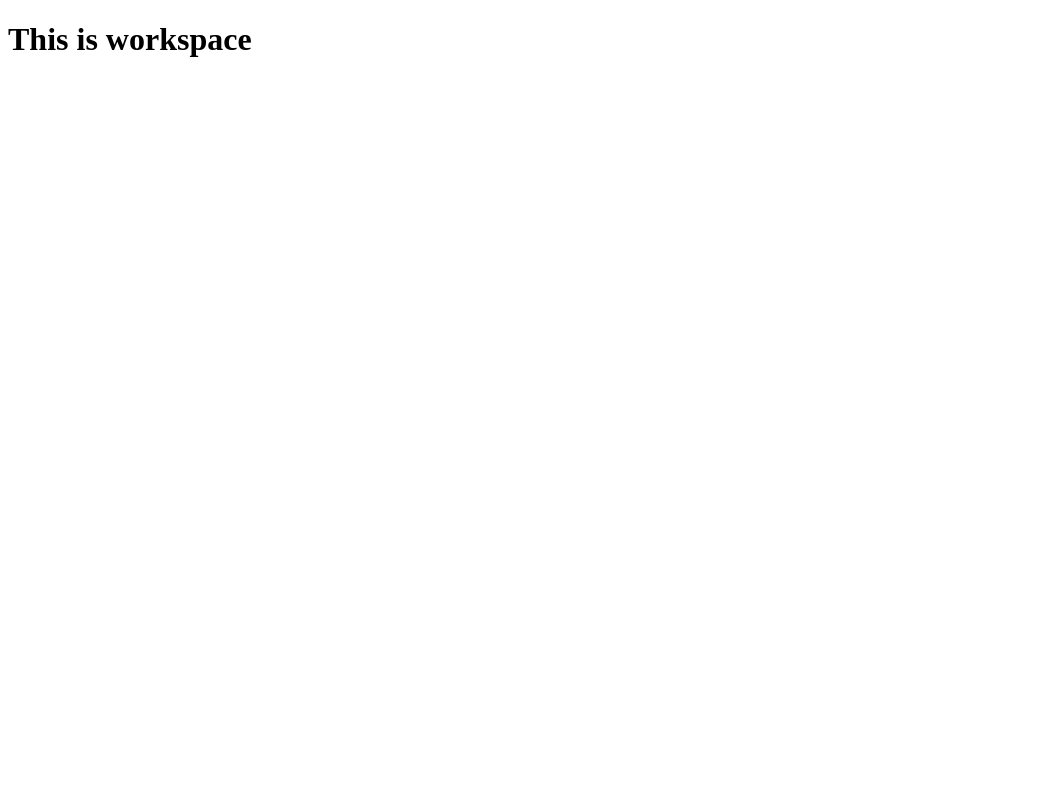
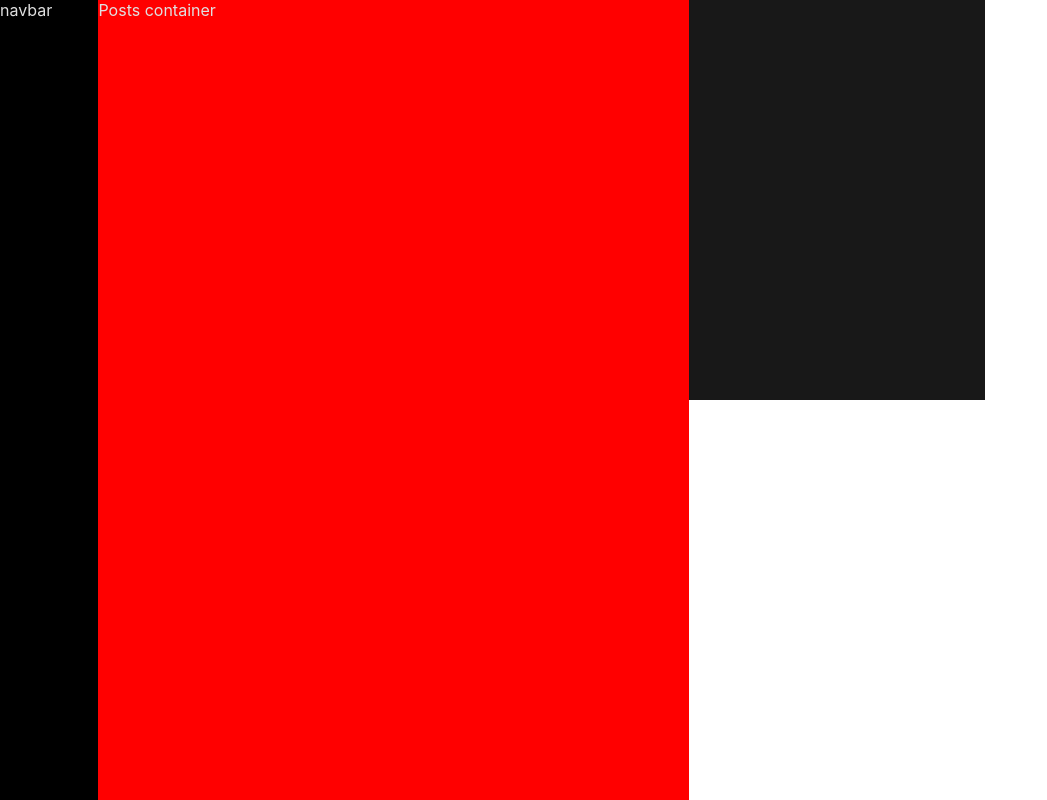
Before and after one commit to aatje-sy/Wasl, a React (Vite) app: page / in a window 1280 px wide. Shown: the whole page, without its empty margins (0-1047 px from the left). Built offline with nearby package versions, Linux system fonts and the light colour scheme.

Commit message:
Page Structure CSS structure CSS Variables defined

```diff
--- a/src/App.jsx
+++ b/src/App.jsx
@@ -1,11 +1,24 @@
+//import { db } from './firebase';
+//import { Routes, Route } from "react-router-dom";
+import './styling/styling.css'
 
-//import { Routes, Route } from "react-router-dom";
+function app() {
+    return (
+        <>
+            <main>
+                <div className={"Nav-bar"}>
+                    navbar
+                </div>
+                <div className={"Posts-container"}>
+                    Posts container
+                </div>
+                <div className="Contents-container">
+                    <div className="Content-bar">
 
-function app(){
-    return (
-        <div>
-            <h1>This is workspace</h1>
-        </div>
+                    </div>
+                </div>
+            </main>
+        </>
     )
 }
 
--- a/src/firebase.js
+++ b/src/firebase.js
@@ -1,9 +1,8 @@
 // Import the functions you need from the SDKs you need
 import { initializeApp } from "firebase/app";
-// https://firebase.google.com/docs/web/setup#available-libraries
+import { getFirestore } from "firebase/firestore";
 
 // Your web app's Firebase configuration
-// For Firebase JS SDK v7.20.0 and later, measurementId is optional
 const firebaseConfig = {
     apiKey: "AIzaSyCMZY867goOnvXmtZdl8kPh5xRGUS3b9e8",
     authDomain: "wasl-c1a42.firebaseapp.com",
@@ -17,4 +16,5 @@ const firebaseConfig = {
 // Initialize Firebase
 const app = initializeApp(firebaseConfig);
 
-export { app };
+const db = getFirestore(app);
+export { app, db };
--- a/src/styling/styling.css
+++ b/src/styling/styling.css
@@ -0,0 +1,32 @@
+@import "variables.css";
+
+*{
+    margin: 0;
+    padding: 0;
+    font-family: Inter;
+}
+main{
+    height:  max-content;
+    width:   100%;
+    display: flex;
+    color: var(--secondary-color);
+}
+.Nav-bar{
+    height: 100vh;
+    width: 100px;
+    background-color: #000000;
+}
+.Posts-container{
+    height:  100vh;
+    width: 600px;
+    background-color: red;
+}
+.Contents-container{
+    height:  100vh;
+    width: 600px;
+}
+.Content-bar{
+    height: 400px;
+    width: 50%;
+    background-color: var(--special-color);
+}
--- a/src/styling/variables.css
+++ b/src/styling/variables.css
@@ -0,0 +1,17 @@
+:root{
+    /* Colors */
+    --primary-color: #121212;
+    --secondary-color: #E0E0E0;
+    --special-color: #181818;
+
+    /* Font sizes */
+    --font-size-xsmall: 1.1rem;
+    --font-size-small: 1.25rem ;
+    --font-size-regular: 1.5rem;
+    --font-size-xlarge: 1.75rem;
+
+    /* spacing */
+    --spacing-xsmall: 4px;
+    --spacing-regular: 6px;
+    --spacing-large: 8px;
+}
```
